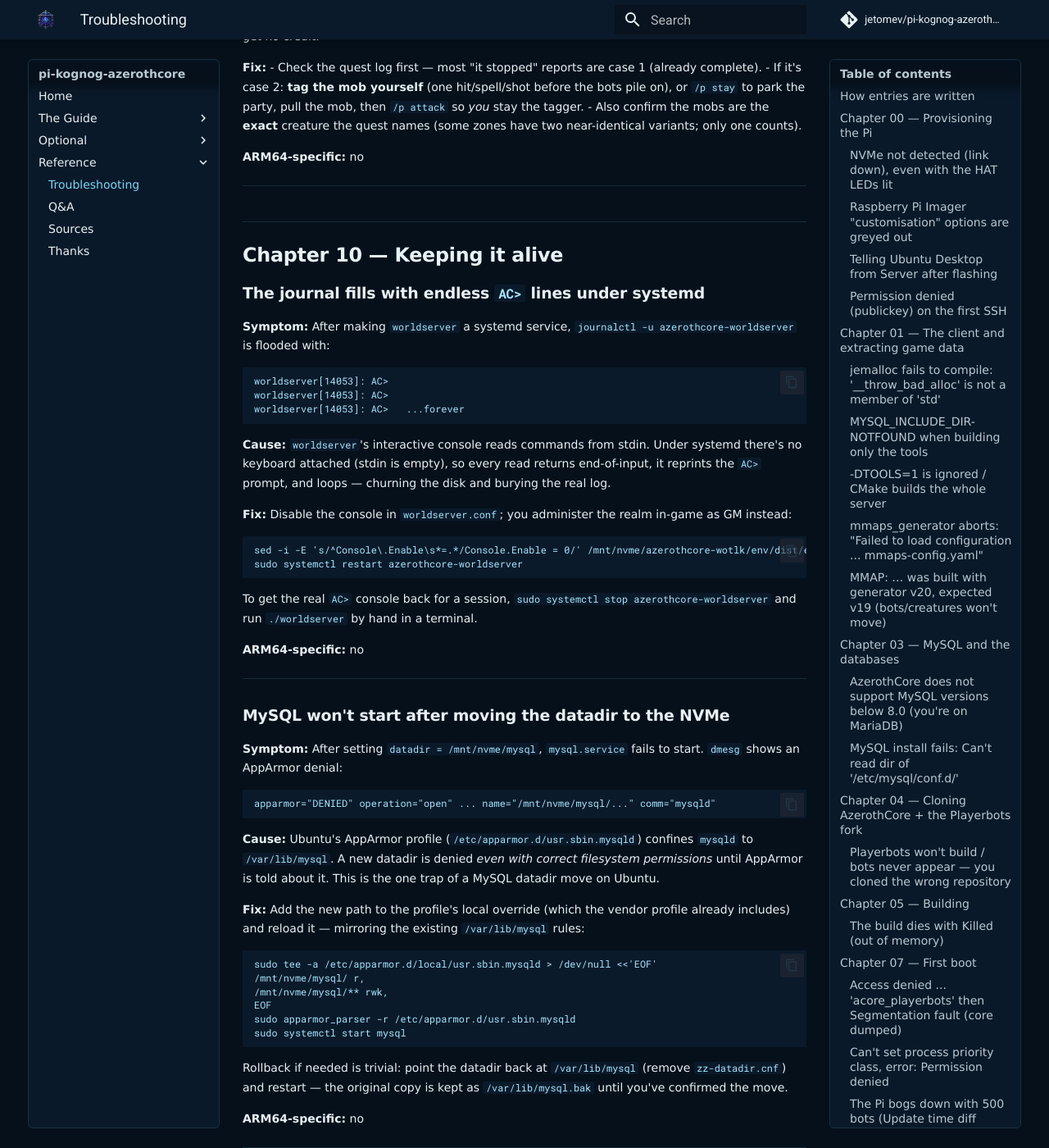
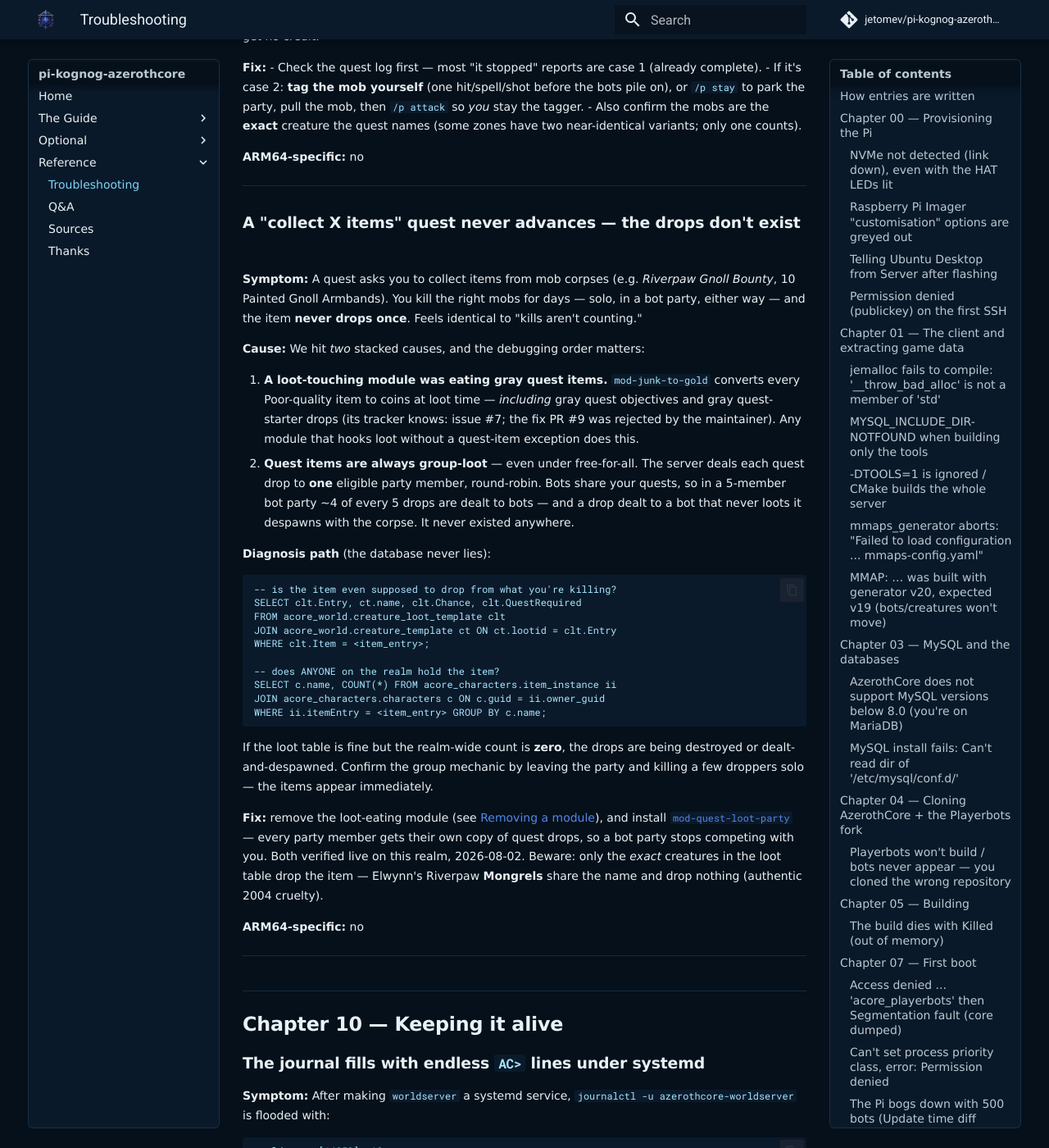
Before and after one commit to jetomev/pi-kognog-azerothcore, an MkDocs documentation site: the page built from docs/TROUBLESHOOTING.md, in a window 1280 px wide and 1400 px high, scrolled down 11787 px. Shown: the whole window at 82% size. Built offline with MkDocs 1.6.1 and Material for MkDocs 9.7.7, drawn with Linux system fonts in a browser that asks for light colours; comment, search, counter and statistics services are not loaded.

Commit message:
Wave 1 amended: junk-to-gold removed (quest-eater), quest-loot-party in; removal pattern + quest-loot detective story documented
- optional-modules.md: junk-to-gold removal story (destroys gray quest items,
  fix PR rejected upstream), new 'Removing a module' reverse pattern
  (field-tested), quest-loot-party in the installed roster with the
  group-loot-deal mechanic explained
- TROUBLESHOOTING: 'collect X items quest never advances' entry — both stacked
  causes (loot-eating module + quest items always dealt to one party member),
  DB diagnosis queries, solo-test confirmation method
- bot handbook: quest-drop deal mechanic noted under Quests
- census: junk-to-gold ★4→★2 REMOVED, quest-loot-party ★3→★5 INSTALLED,
  transmog crash-combo note now moot

Co-Authored-By: Claude Fable 5 <noreply@anthropic.com>

````diff
--- a/docs/TROUBLESHOOTING.md
+++ b/docs/TROUBLESHOOTING.md
@@ -640,6 +640,54 @@ advancing while you keep killing the same mobs.
 
 ---
 
+### A "collect X items" quest never advances — the drops don't exist
+
+**Symptom:** A quest asks you to collect items from mob corpses (e.g. *Riverpaw Gnoll
+Bounty*, 10 Painted Gnoll Armbands). You kill the right mobs for days — solo, in a bot
+party, either way — and the item **never drops once**. Feels identical to "kills aren't
+counting."
+
+**Cause:** We hit *two* stacked causes, and the debugging order matters:
+
+1. **A loot-touching module was eating gray quest items.** `mod-junk-to-gold` converts
+   every Poor-quality item to coins at loot time — *including* gray quest objectives and
+   gray quest-starter drops (its tracker knows: issue #7; the fix PR #9 was rejected by
+   the maintainer). Any module that hooks loot without a quest-item exception does this.
+2. **Quest items are always group-loot** — even under free-for-all. The server deals each
+   quest drop to **one** eligible party member, round-robin. Bots share your quests, so
+   in a 5-member bot party ~4 of every 5 drops are dealt to bots — and a drop dealt to a
+   bot that never loots it despawns with the corpse. It never existed anywhere.
+
+**Diagnosis path** (the database never lies):
+
+```
+-- is the item even supposed to drop from what you're killing?
+SELECT clt.Entry, ct.name, clt.Chance, clt.QuestRequired
+FROM acore_world.creature_loot_template clt
+JOIN acore_world.creature_template ct ON ct.lootid = clt.Entry
+WHERE clt.Item = <item_entry>;
+
+-- does ANYONE on the realm hold the item?
+SELECT c.name, COUNT(*) FROM acore_characters.item_instance ii
+JOIN acore_characters.characters c ON c.guid = ii.owner_guid
+WHERE ii.itemEntry = <item_entry> GROUP BY c.name;
+```
+
+If the loot table is fine but the realm-wide count is **zero**, the drops are being
+destroyed or dealt-and-despawned. Confirm the group mechanic by leaving the party and
+killing a few droppers solo — the items appear immediately.
+
+**Fix:** remove the loot-eating module (see [Removing a module](optional-modules.md#removing-a-module-the-reverse-pattern)),
+and install [`mod-quest-loot-party`](https://github.com/pangolp/mod-quest-loot-party) —
+every party member gets their own copy of quest drops, so a bot party stops competing
+with you. Both verified live on this realm, 2026-08-02. Beware: only the *exact* creatures
+in the loot table drop the item — Elwynn's Riverpaw **Mongrels** share the name and drop
+nothing (authentic 2004 cruelty).
+
+**ARM64-specific:** no
+
+---
+
 <a id="chapter-10--keeping-it-alive"></a>
 
 ## Chapter 10 — Keeping it alive
````
Also changed, not shown: docs/optional-bot-handbook.md (+5 -1 lines), docs/optional-modules.md (+57 -10 lines), research/module-census-2026.md (+3 -3 lines).
